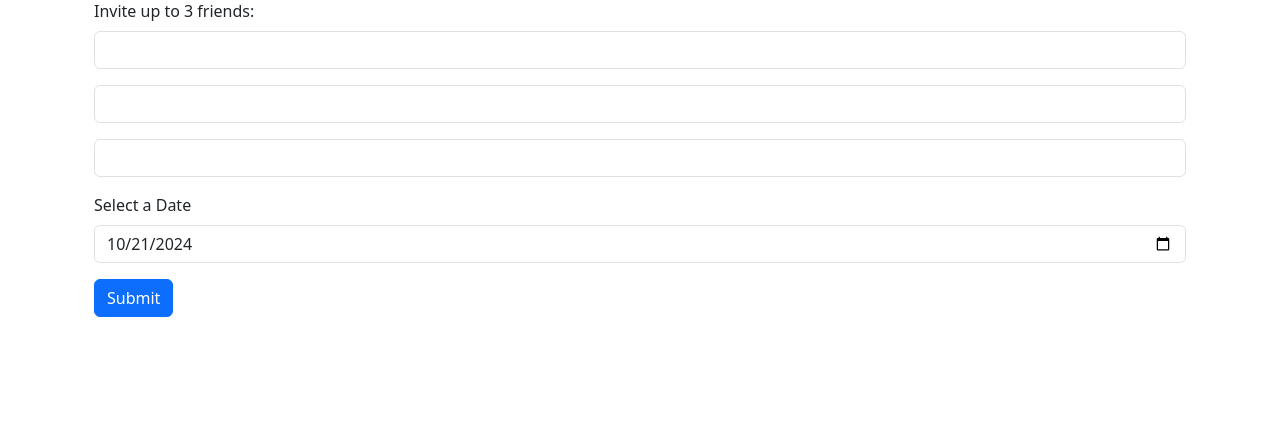
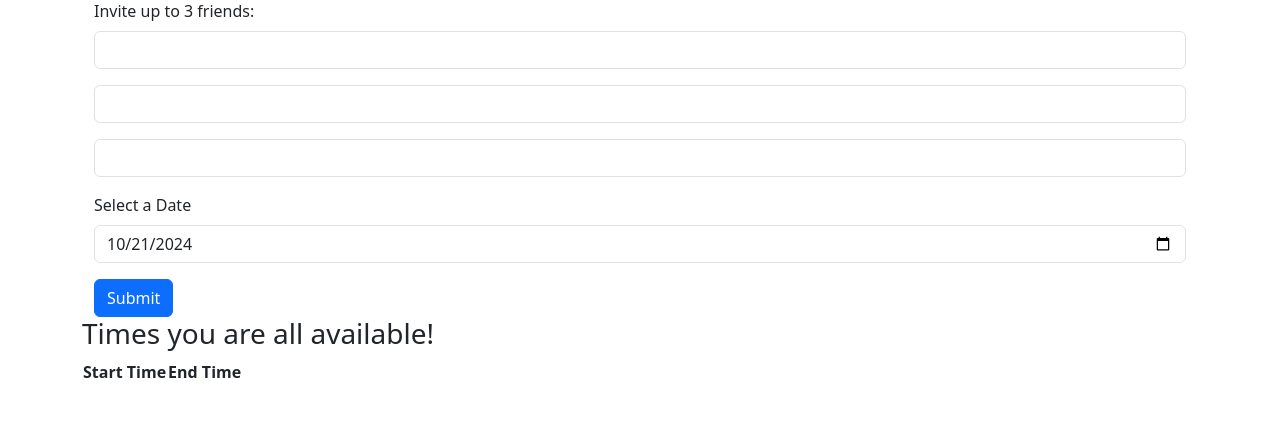
Before and after one commit to matanmorse/GWC2024, a Flask app: page / in a window 1280 px wide. Shown: the part 105-532 px from the top of the page. Run offline with Flask 3, Linux system fonts and the light colour scheme; lists and menus that the app fills with data are empty; some libraries are stand-ins or nearby versions.

Commit message:
dude honestly idek what changed at this point but it mostly works

```diff
--- a/app.py
+++ b/app.py
@@ -45,6 +45,24 @@ target_day = datetime.date(2024, 10, 21)
 
 
 @login_required
+@app.route('/view_events')
+def view_events():
+    if isinstance(current_user, AnonymousUserMixin):
+        return render_template("home.html", available_times = [])
+
+    calendar_name = current_user.calendar_filename
+
+    if not calendar_name:
+        return render_template("home.html", available_times = [])
+
+
+    available_times = load_events_from_ics(calendar_name)
+    print(available_times)
+    return render_template("view_events.html", available_times = available_times )
+
+
+
+@login_required
 @app.route('/')
 def hello():
     if isinstance(current_user, AnonymousUserMixin):
@@ -55,12 +73,9 @@ def hello():
     if not calendar_name:
         return render_template("home.html", available_times = [])
 
-    events_list = load_events_from_ics(calendar_name)
 
-    events_on_day = find_events_on_day(events_list, target_day)
-    available_times = find_available_times([events_list], target_day)
 
-    return render_template("home.html", available_times = available_times )
+    return render_template("home.html", available_times = [] )
 
 @app.route('/profile')
 @login_required
--- a/models.py
+++ b/models.py
@@ -1,5 +1,5 @@
 import json
-
+import datetime
 
 class Event:
     def __init__(self, start, end, name):
@@ -19,6 +19,8 @@ class DateTimeRange:
     def __init__(self, start, end):
         self.start = start
         self.end = end
+        self.start12 = self.end.strftime('%I:%M %p')
+        self.end12 = self.start.strftime('%I:%M %p')
 
     def __str__(self):
         return f"Start: {self.start.strftime('%I:%M %p')}, End: {self.end.strftime('%I:%M %p')}"
--- a/templates/home.html
+++ b/templates/home.html
@@ -21,11 +21,19 @@
     </form>
 </div>
 
-{% for time in available_times %}
 
+<h3>Times you are all available! </h3>
+<table>
+    <tr>
+        <th>Start Time</th>
+        <th>End Time</th>
+    </tr>
+    {% for time in available_times %}
+    <tr>
+        <td>{{time.end12}}</td>
+        <td>{{time.start12}}</td>
+    </tr>
+    {% endfor %}
+</table>
 
-
-<p>{{time.start}}, {{time.end}}</p>
-
-{% endfor %}
 {% endblock %}
```
Also changed, not shown: parse_events.py (+12 -7 lines), templates/view_events.html (added, +7 -0 lines), instance/example.db, 7 other files.
